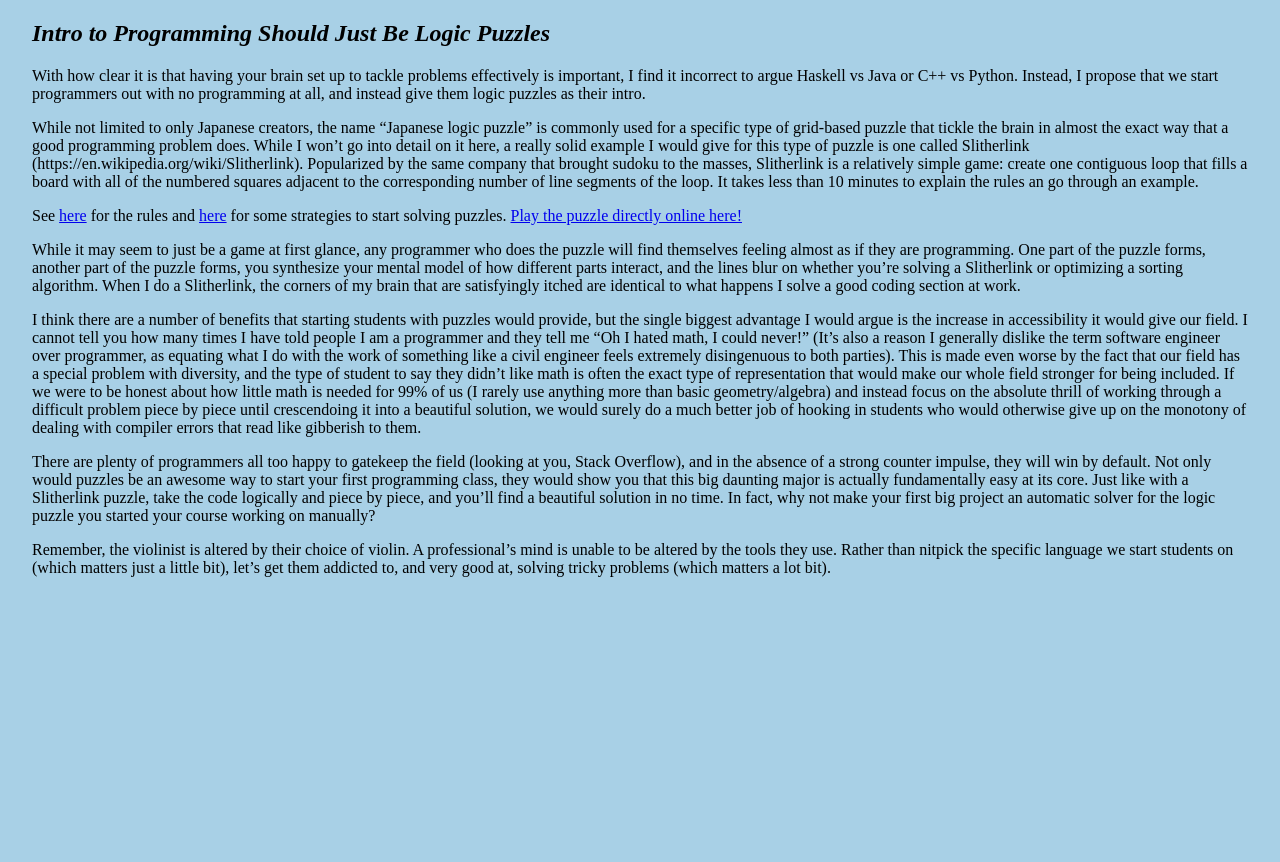
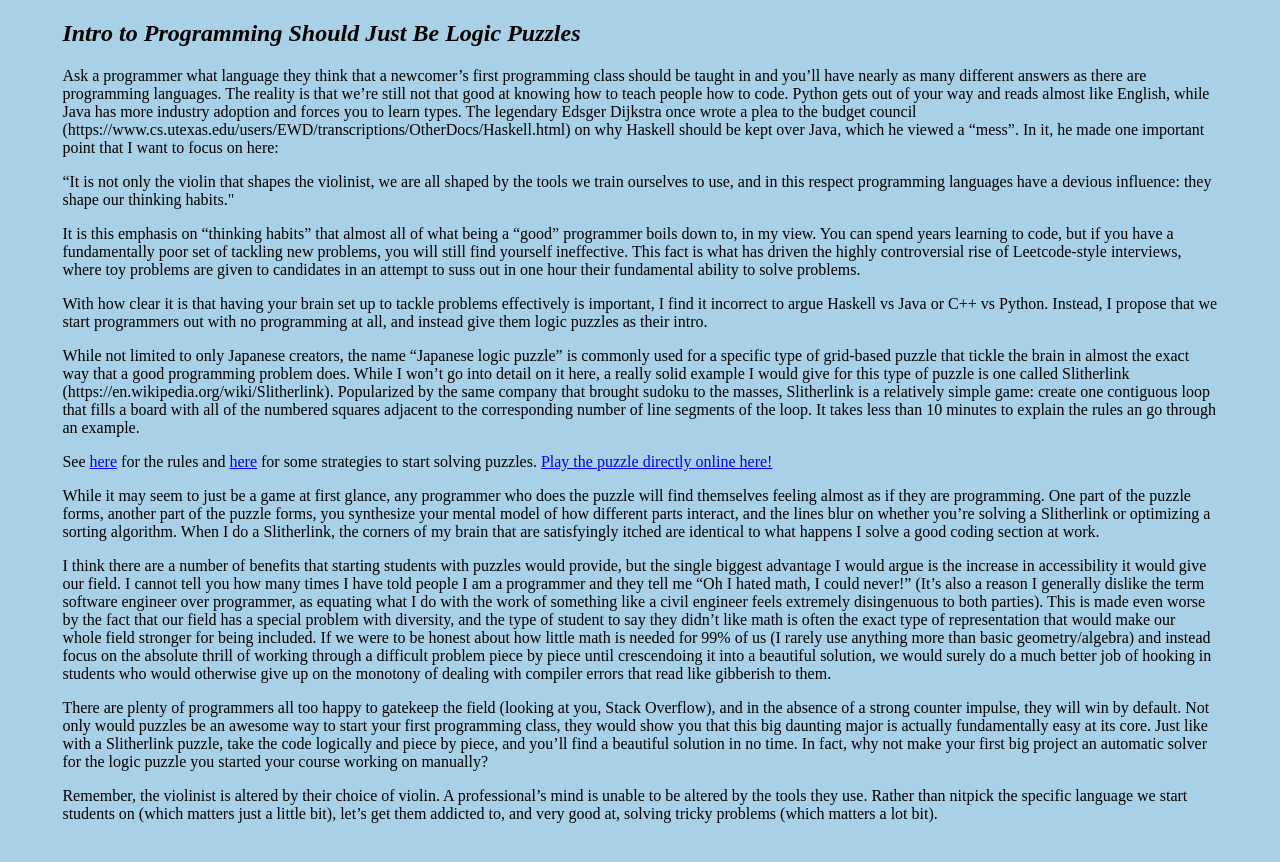
Before and after one commit to StevenSawtelle/stevensawtelle.github.io, a Jekyll site: the page built from _posts/2021-12-21-logic-puzzles.md, in a window 1280 px wide. Shown: the top 862 px of the page. Built offline with Jekyll 4.4.1, drawn with Linux system fonts in a browser that asks for light colours; some web fonts are replaced.

Commit message:
Logic puzzle blog and about me updates

```diff
--- a/_posts/2021-12-21-logic-puzzles.md
+++ b/_posts/2021-12-21-logic-puzzles.md
@@ -23,16 +23,21 @@ permalink: /blog/logic-puzzles
 
 <body>
 
-<div class="content" style="width: 100%, margin: 0 auto">
+<div class="content" style="width: 95%;margin: 0 auto">
 <h2><i>Intro to Programming Should Just Be Logic Puzzles</i></h2>
+
+<p>Ask a programmer what language they think that a newcomer’s first programming class should be taught in and you’ll have nearly as many different answers as there are programming languages. The reality is that we’re still not that good at knowing how to teach people how to code. Python gets out of your way and reads almost like English, while Java has more industry adoption and forces you to learn types. The legendary Edsger Dijkstra once wrote a plea to the budget council (https://www.cs.utexas.edu/users/EWD/transcriptions/OtherDocs/Haskell.html) on why Haskell should be kept over Java, which he viewed a “mess”. In it, he made one important point that I want to focus on here:</p>
+
+<p>“It is not only the violin that shapes the violinist, we are all shaped by the tools we train ourselves to use, and in this respect programming languages have a devious influence: they shape our thinking habits."</p>
+
+<p>It is this emphasis on “thinking habits” that almost all of what being a “good” programmer boils down to, in my view. You can spend years learning to code, but if you have a fundamentally poor set of tackling new problems, you will still find yourself ineffective. This fact is what has driven the highly controversial rise of Leetcode-style interviews, where toy problems are given to candidates in an attempt to suss out in one hour their fundamental ability to solve problems.</p>
 
 <p>With how clear it is that having your brain set up to tackle problems effectively is important, I find it incorrect to argue Haskell vs Java or C++ vs Python. Instead, I propose that we start programmers out with no programming at all, and instead give them logic puzzles as their intro.</p>
 
 
 <p>While not limited to only Japanese creators, the name “Japanese logic puzzle” is commonly used for a specific type of grid-based puzzle that tickle the brain in almost the exact way that a good programming problem does. While I won’t go into detail on it here, a really solid example I would give for this type of puzzle is one called Slitherlink (https://en.wikipedia.org/wiki/Slitherlink). Popularized by the same company that brought sudoku to the masses, Slitherlink is a relatively simple game: create one contiguous loop that fills a board with all of the numbered squares adjacent to the corresponding number of line segments of the loop. It takes less than 10 minutes to explain the rules an go through an example.</p>
 
-<p>See
-<a class="linked" rel="nofollow" href="https://www.conceptispuzzles.com/index.aspx?uri=puzzle/slitherlink" alt="slitherlink rules">here</a> for the rules and <a class="linked" rel="nofollow" href="https://www.conceptispuzzles.com/index.aspx?uri=puzzle/slitherlink/techniques" alt="slitherlink techniques">here</a> for some strategies to start solving puzzles. <a class="linked" rel="nofollow" href="https://www.brainbashers.com/showslitherlink.asp" alt="slitherlink">Play the puzzle directly online here!</a></p>
+<p>See <a class="linked" rel="nofollow" href="https://www.conceptispuzzles.com/index.aspx?uri=puzzle/slitherlink" alt="slitherlink rules">here</a> for the rules and <a class="linked" rel="nofollow" href="https://www.conceptispuzzles.com/index.aspx?uri=puzzle/slitherlink/techniques" alt="slitherlink techniques">here</a> for some strategies to start solving puzzles. <a class="linked" rel="nofollow" href="https://www.brainbashers.com/showslitherlink.asp" alt="slitherlink">Play the puzzle directly online here!</a></p>
 
 <p>While it may seem to just be a game at first glance, any programmer who does the puzzle will find themselves feeling almost as if they are programming. One part of the puzzle forms, another part of the puzzle forms, you synthesize your mental model of how different parts interact, and the lines blur on whether you’re solving a Slitherlink or optimizing a sorting algorithm. When I do a Slitherlink, the corners of my brain that are satisfyingly itched are identical to what happens I solve a good coding section at work.</p>
 
```
Also changed, not shown: about.md (+1 -1 lines).
